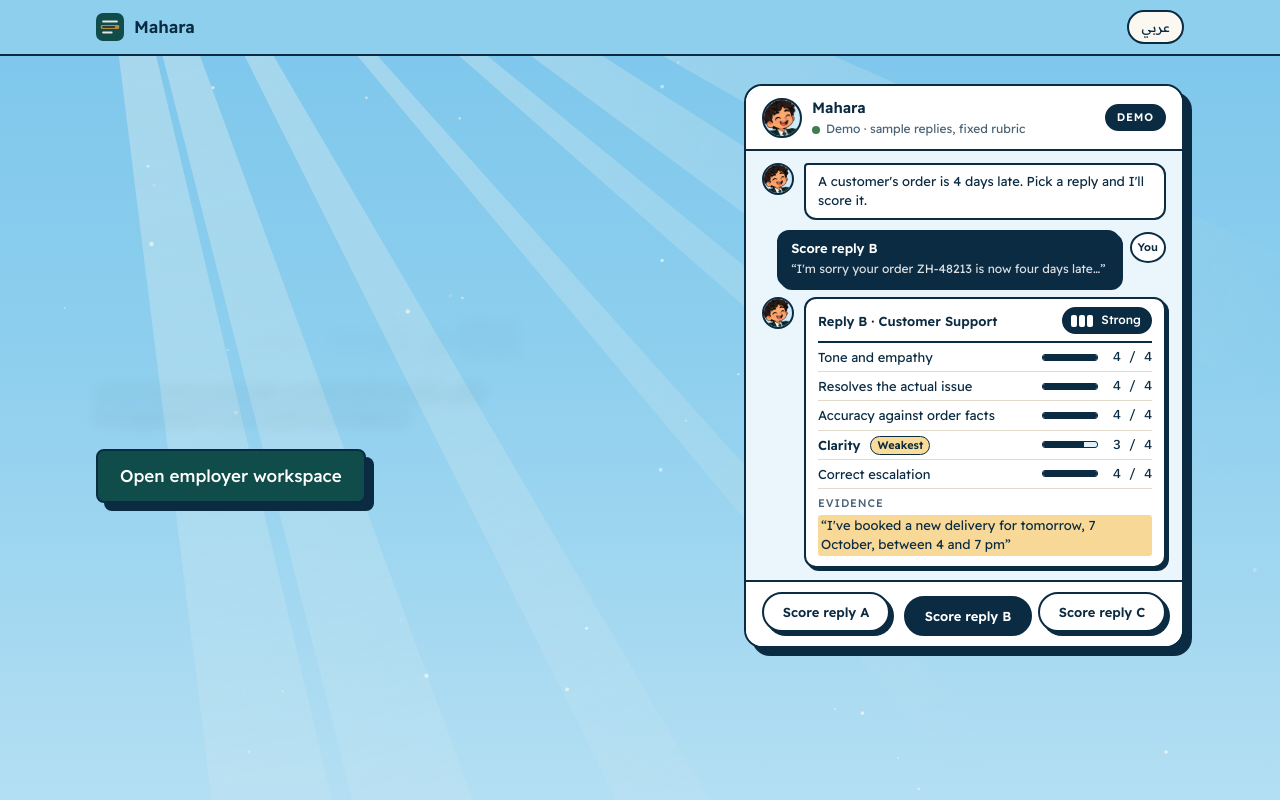
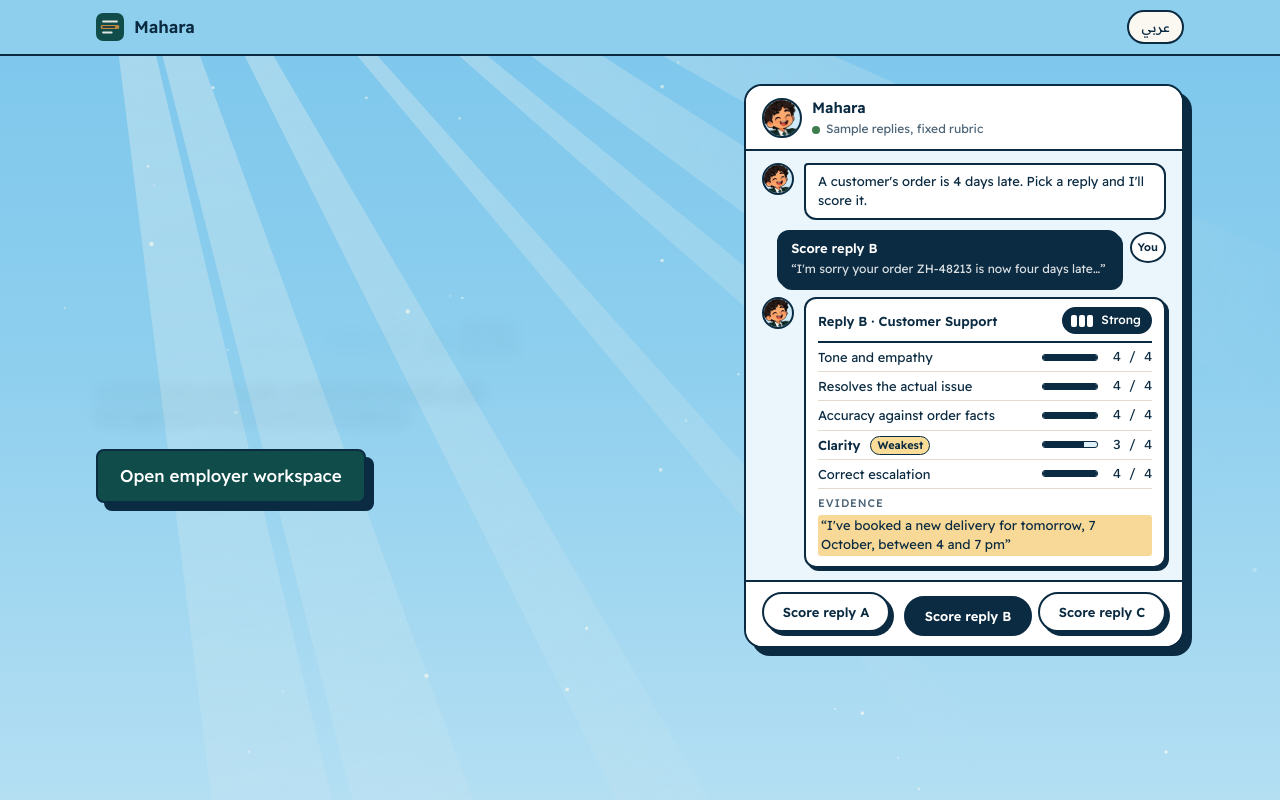
Before and after one commit to Omar-Shraideh/mahara, a React (Vite) app: page / in a window 1280 px wide. Built offline with nearby package versions, Linux system fonts and the light colour scheme; no server answers; a web font is replaced by a local one.

Commit message:
Remove Demo pill from the start page chat card
Co-Authored-By: Claude Opus 5.5 <noreply@anthropic.com>
Claude-Session: https://claude.ai/code/session_01CejowWjFwYu88FwKiEUQNJ

```diff
--- a/shared/i18n.js
+++ b/shared/i18n.js
@@ -83,8 +83,7 @@ var S = {
     landing_label_ai: "AI-assessed, supervised in person",
     landing_sub: "A 10-minute work task, scored skill by skill, with the applicant's own words as evidence.",
     chat_name: "Mahara",
-    chat_status: "Demo · sample replies, fixed rubric",
-    chat_pill: "Demo",
+    chat_status: "Sample replies, fixed rubric",
     chat_hello: "A customer's order is 4 days late. Pick a reply and I'll score it.",
     chat_you: "You",
     chat_ask: "Score reply {x}",
@@ -355,8 +354,7 @@ var S = {
     landing_label_ai: "تقييم بالذكاء الاصطناعي، بإشراف حضوري",
     landing_sub: "مهمة عمل مدتها 10 دقائق، تُقيَّم مهارةً مهارة، وكلمات المتقدم نفسه هي الدليل.",
     chat_name: "مهارة",
-    chat_status: "تجريبي · ردود نموذجية، معايير ثابتة",
-    chat_pill: "تجريبي",
+    chat_status: "ردود نموذجية، معايير ثابتة",
     chat_hello: "طلب عميلة متأخر 4 أيام. اختر رداً وسأقيّمه. الردود بالإنجليزية.",
     chat_you: "أنت",
     chat_ask: "قيّم الرد {x}",
--- a/src/pages/Landing.js
+++ b/src/pages/Landing.js
@@ -94,7 +94,6 @@ export function Landing(props) {
             <strong>${t("chat_name")}</strong>
             <span className="chat-status"><span className="chat-dot" aria-hidden="true"></span>${t("chat_status")}</span>
           </div>
-          <span className="chat-pill">${t("chat_pill")}</span>
         </header>
 
         <div className="chat-body">
```
Also changed, not shown: 2 other files (tests, documents, lock files or other folders).
